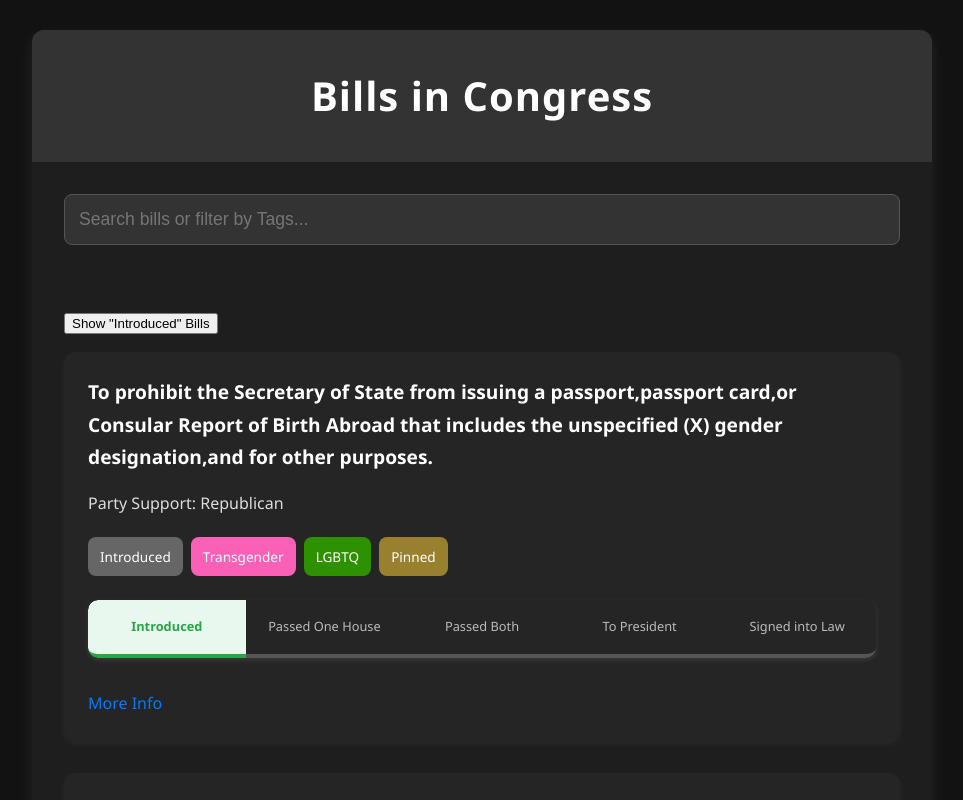
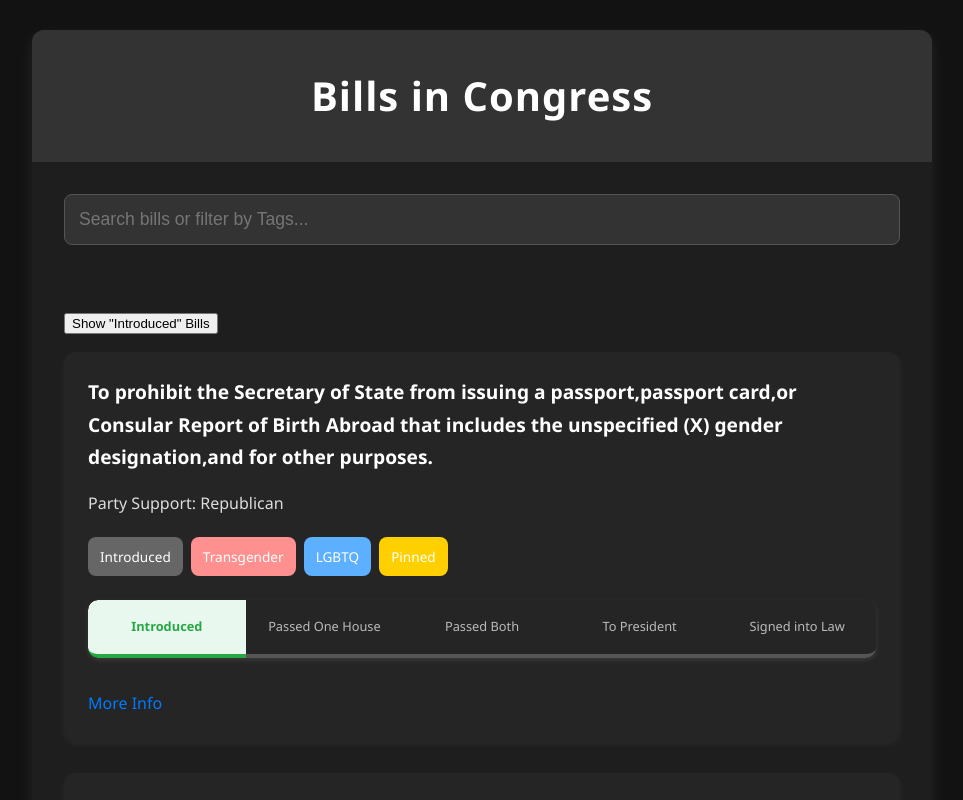
Before and after one commit to GeneVat/congress, a React (Vite) app: page / in a window 1280 px wide. Shown: the top 800 px of the page, without its empty margins (158-1121 px from the left). Built offline with nearby package versions, Linux system fonts and the light colour scheme.

Commit message:
tag colours

```diff
--- a/src/App.css
+++ b/src/App.css
@@ -177,15 +177,21 @@ footer {
 
 /* Dynamic Tag Color Styles */
 .tag.tag-transgender {
-  background-color: #fa60b5;
+  background-color: #ff9090;
 }
 
 /* Dynamic Tag Color Styles */
 .tag.tag-pinned {
-  background-color: #99802e;
+  background-color: #ffd000;
 }
 .tag.tag-lgbtq {
-  background-color: #2e9200;
+  background-color: #5cb0ff;
+}
+.tag.tag-china {
+  background-color: #ff5c5c;
+}
+.tag.tag-environmental {
+  background-color: #19c422;
 }
 
 /* Search Bar Styling */
```
